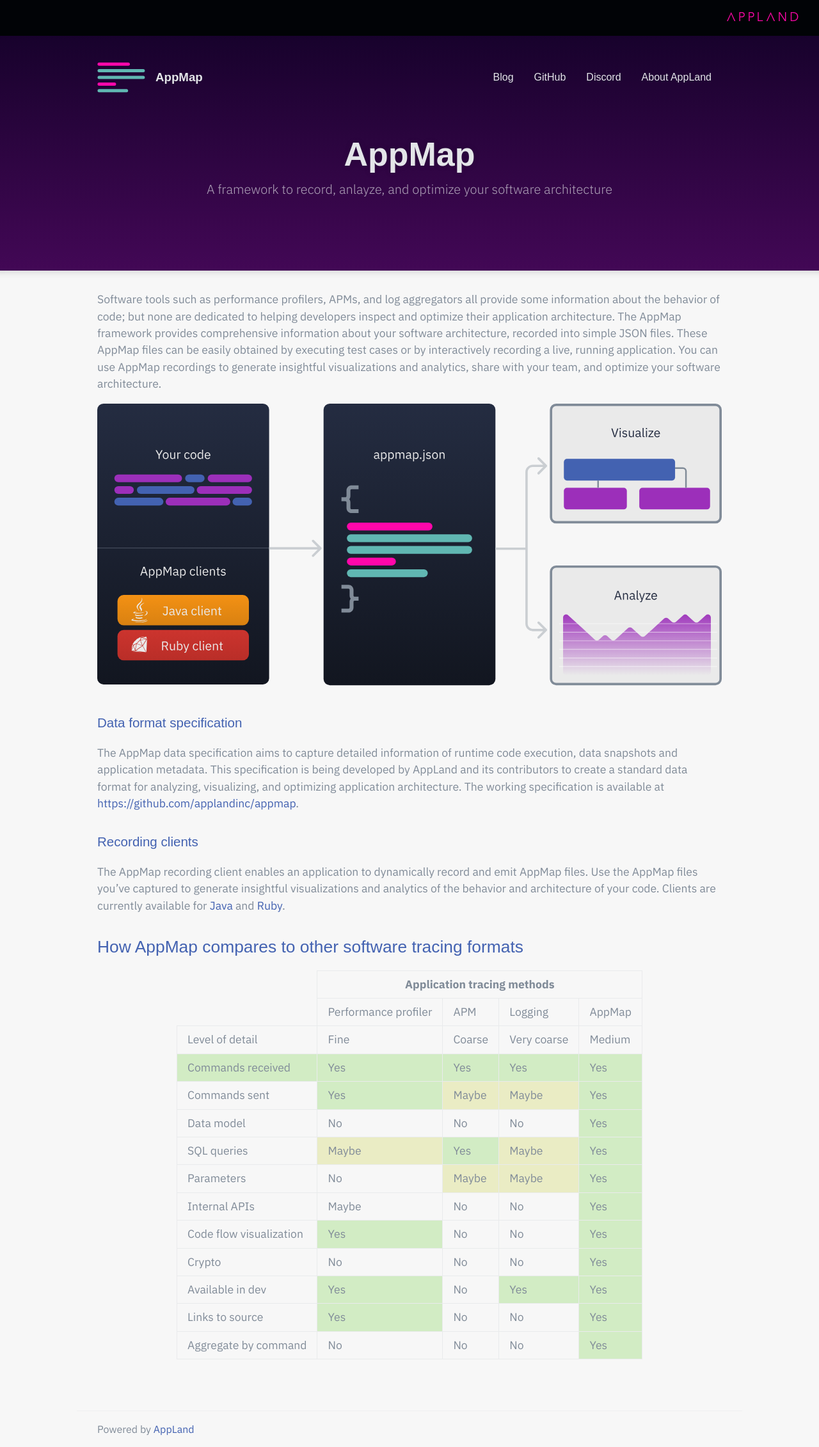
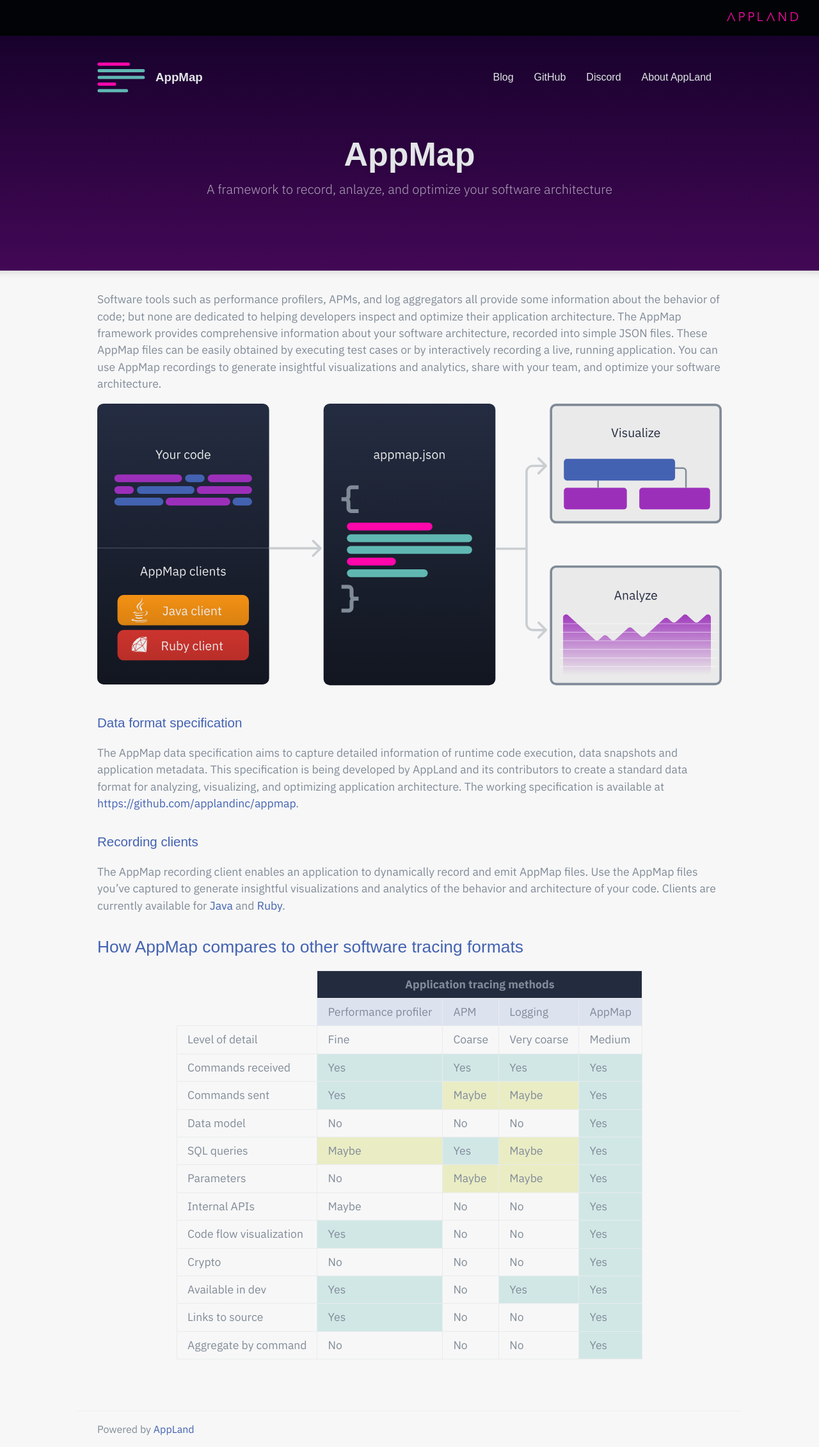
Before and after one commit to applandorg/applandorg.github.io, a Jekyll site: the page built from _pages/index.md, in a window 1280 px wide. Shown: the whole page at 64% size. Built offline with Jekyll 4.4.1, drawn with Linux system fonts in a browser that asks for light colours; some web fonts are replaced.

Commit message:
table colors

```diff
--- a/_pages/index.md
+++ b/_pages/index.md
@@ -27,16 +27,16 @@
      <thead>
         <tr>
            <th class="no-border"></th>
-           <th colspan="4">Application tracing methods</th>
+           <th colspan="4" class="dark-header">Application tracing methods</th>
         </tr>
      </thead>
      <tbody>
         <tr>
            <td class="no-border"></td>
-           <td>Performance profiler</td>
-           <td>APM</td>
-           <td>Logging</td>
-           <td>AppMap</td>
+           <td class="dusky-td">Performance profiler</td>
+           <td class="dusky-td">APM</td>
+           <td class="dusky-td">Logging</td>
+           <td class="dusky-td">AppMap</td>
         </tr>
         <tr>
            <td>Level of detail</td>
@@ -46,7 +46,7 @@
            <td>Medium</td>
         </tr>
         <tr>
-           <td class="green-cell">Commands received</td>
+           <td>Commands received</td>
            <td class="green-cell">Yes</td>
            <td class="green-cell">Yes</td>
            <td class="green-cell">Yes</td>
--- a/_sass/appland-theme.scss
+++ b/_sass/appland-theme.scss
@@ -332,6 +332,12 @@
       padding: 0.5rem 1rem;
       border: 1px solid $table-border-color;
     }
+    .dark-header {
+      background-color: #232b3f;
+    }
+    .dusky-td {
+      background-color: #dde2ef
+    }
   }
 
   dl {
--- a/_sass/variables.scss
+++ b/_sass/variables.scss
@@ -15,7 +15,7 @@
 $white: lighten($appland-text,35); // aaaalmost pure white. softened a bit.
 
 // table cells
-$affirmative-green: #d2ecc4;
+$affirmative-green: #60b7b240;
 $maybe-yellow: #eaecc4;
 
 // Breakpoints
```
